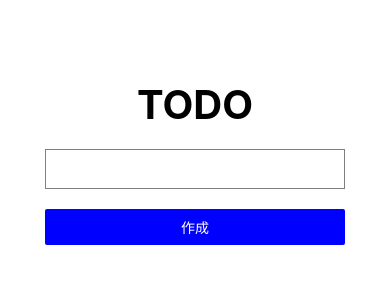
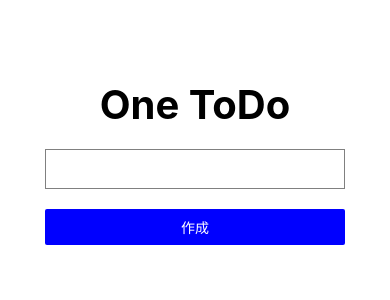
Before and after one commit to a0ki-github/OneDo, a React Native app: screen / in a window 390 px wide. Shown: the top 300 px of the page. Built offline with nearby package versions, Linux system fonts and the light colour scheme.

Commit message:
mod: タイトル変更とコードフォーマット

```diff
--- a/App.js
+++ b/App.js
@@ -10,17 +10,16 @@ import {
 import AsyncStorage from '@react-native-async-storage/async-storage';
 
 export default function App() {
-  const [text, setText] = useState("")
-  const [todo, setTodo] = useState("")
+  const [text, setText] = useState('')
+  const [todo, setTodo] = useState('')
 
   AsyncStorage.getItem('TODO')
     .then((value) => {
       setTodo(value)
     })
 
-  console.log(todo)
   const onPressItemDelete = () => {
-    setTodo("")
+    setTodo('')
     AsyncStorage.clear()
   }
 
@@ -32,12 +31,12 @@ export default function App() {
     AsyncStorage.clear()
     AsyncStorage.setItem('TODO', text)
     setTodo(text)
-    setText("")
+    setText('')
   }
 
   return (
     <View style={styles.container}>
-      <Text style={ styles.title }>TODO</Text>
+      <Text style={ styles.title }>One ToDo</Text>
       { todo ?
         <View style={ styles.item }>
           <Text style={ styles.itemName }>{ todo }</Text>
@@ -56,8 +55,8 @@ export default function App() {
             style={styles.textInput}
           />
           <Button
-            title="作成"
-            color="blue"
+            title='作成'
+            color='blue'
             onPress={onPressButton}
           />
         </View>
@@ -74,7 +73,7 @@ const styles = StyleSheet.create({
   },
   title: {
     fontSize: 40,
-    fontWeight: "bold",
+    fontWeight: 'bold',
     marginTop: 80,
     marginBottom: 20,
   },
```
